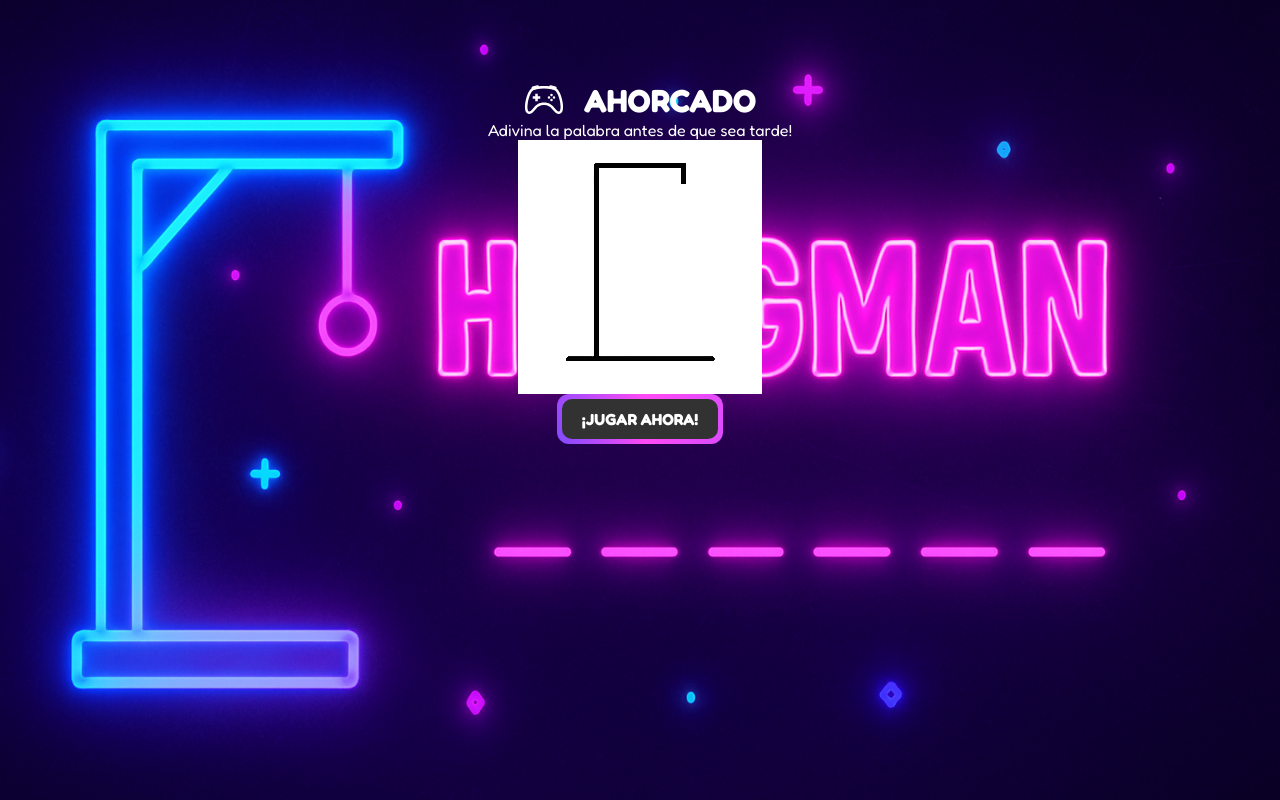
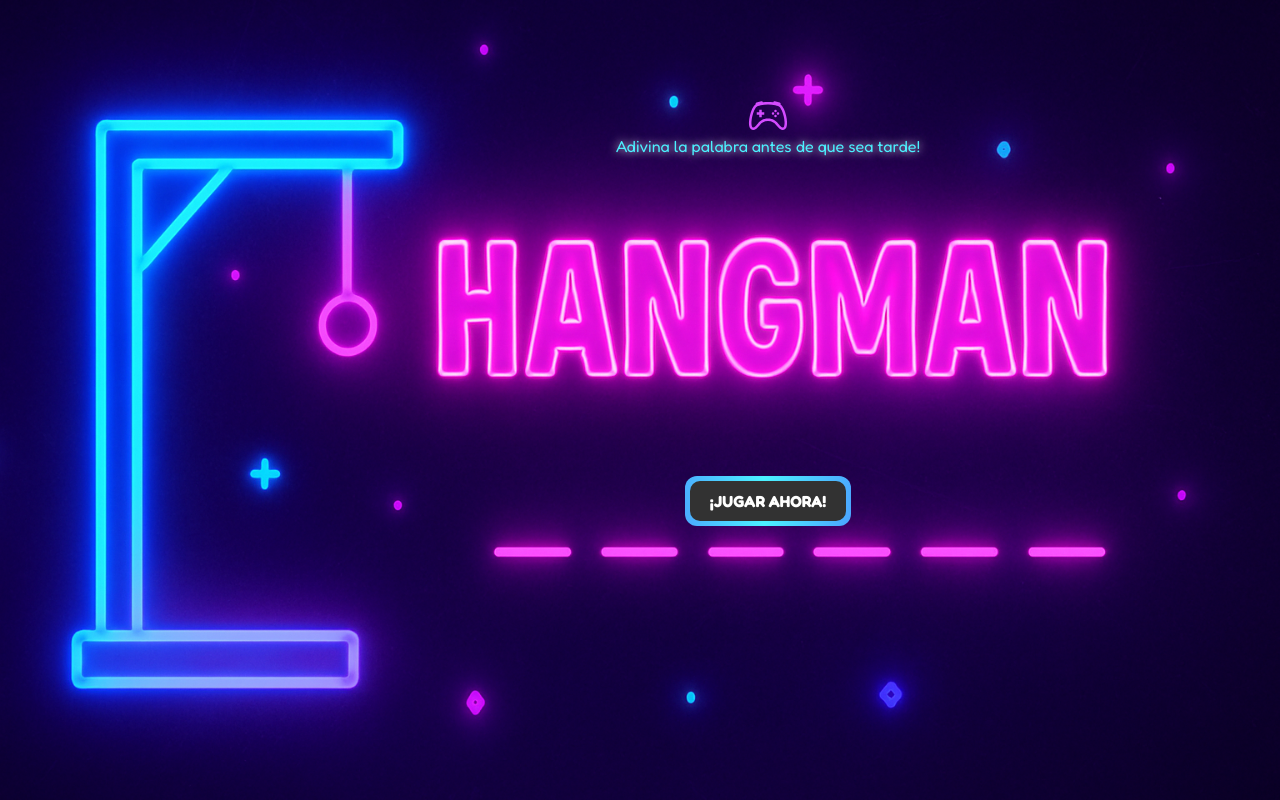
Before and after one commit to Coding-Life-123/hangmanGame, a Vue app: page / in a window 1280 px wide. Built offline with nearby package versions, Linux system fonts and the light colour scheme.

Commit message:
hangman.vue  on work

```diff
--- a/routes/routes.js
+++ b/routes/routes.js
@@ -6,7 +6,8 @@ import { createRouter, createWebHashHistory } from "vue-router";
 const routes = [
     {path:"/", name:"intro", component:IntroPage},
     {path:"/hangman", name:"hangman-game", component:HangMan},
-    /*{path:"/scoreboard", name:"scoreboard", component:ScoreBoard}*/
+    /*{path:"/categories", name:"categories", component:Categories},
+    {path:"/scoreboard", name:"scoreboard", component:ScoreBoard}*/
 ];
 
 export const router = createRouter({
--- a/src/App.vue
+++ b/src/App.vue
@@ -10,7 +10,7 @@
 
 <style scoped>
   .background-App{
-    background: url("../public/background.png");
+    background: url("/background.png");
     height: 100vh;
     width: 100vw;
     z-index: -2;
--- a/src/views/HangMan.vue
+++ b/src/views/HangMan.vue
@@ -1,12 +1,74 @@
 <script setup>
+import { ref } from 'vue';
+
+const word = ref("");
+
+const letters = [
+  "a","b","c","d","e","f","g","h","i","j","k","l","m",
+  "n","ñ","o","p","q","r","s","t","u","v","w","x","y","z"
+];
+
+word.value = "Manzana";
+const chars = ref([...word.value.toLowerCase()]);
+const display = ref(Array(chars.value.length).fill("_"));
+const wrongLetters = ref([]);
+
+
+function browseChar(letter){
+
+    let acierto = false;
+
+    chars.value.forEach((char, index)=>{
+        if(char === letter){
+            display.value[index] = letter;
+            acierto = true;
+        }
+    });
+
+    if(!acierto && !wrongLetters.value.includes(letter)){
+        wrongLetters.value.push(letter);
+    }
+}
+
+browseChar("b")
+
+console.log(chars.value, display.value)
 
 </script>
 
 <template>
-    <div>
-        <h2>hola gays</h2>
+    <div class="hangman-main">
+        <div class="hangman-content">
+            <div class="hangman-game">
+                <h1 v-for="(char, index) in display" :key="index">{{ char }}</h1>
+            </div>
+        </div>
     </div>
 </template>
 
 <style scoped>
+
+    .hangman-main{
+        display: flex;
+        width: 100vw;
+        height: 100vh;
+    }
+
+    .hangman-content{
+        height: 90vh;
+        width: 70vw;
+        background-color: #101820;
+        border-radius: 15px;
+        box-shadow: 0 0 5px 5px white;
+        margin: auto;
+    }
+
+    .hangman-game{
+        display: flex;
+    }
+
+    .hangman-game h1{
+        margin: 0 5px;
+
+    }
 </style>
--- a/src/views/IntroPage.vue
+++ b/src/views/IntroPage.vue
@@ -9,12 +9,10 @@
             <path d="M11.5 6.027a.5.5 0 1 1-1 0 .5.5 0 0 1 1 0m-1.5 1.5a.5.5 0 1 0 0-1 .5.5 0 0 0 0 1m2.5-.5a.5.5 0 1 1-1 0 .5.5 0 0 1 1 0m-1.5 1.5a.5.5 0 1 0 0-1 .5.5 0 0 0 0 1m-6.5-3h1v1h1v1h-1v1h-1v-1h-1v-1h1z"/>
             <path d="M3.051 3.26a.5.5 0 0 1 .354-.613l1.932-.518a.5.5 0 0 1 .62.39c.655-.079 1.35-.117 2.043-.117.72 0 1.443.041 2.12.126a.5.5 0 0 1 .622-.399l1.932.518a.5.5 0 0 1 .306.729q.211.136.373.297c.408.408.78 1.05 1.095 1.772.32.733.599 1.591.805 2.466s.34 1.78.364 2.606c.024.816-.059 1.602-.328 2.21a1.42 1.42 0 0 1-1.445.83c-.636-.067-1.115-.394-1.513-.773-.245-.232-.496-.526-.739-.808-.126-.148-.25-.292-.368-.423-.728-.804-1.597-1.527-3.224-1.527s-2.496.723-3.224 1.527c-.119.131-.242.275-.368.423-.243.282-.494.575-.739.808-.398.38-.877.706-1.513.773a1.42 1.42 0 0 1-1.445-.83c-.27-.608-.352-1.395-.329-2.21.024-.826.16-1.73.365-2.606.206-.875.486-1.733.805-2.466.315-.722.687-1.364 1.094-1.772a2.3 2.3 0 0 1 .433-.335l-.028-.079zm2.036.412c-.877.185-1.469.443-1.733.708-.276.276-.587.783-.885 1.465a14 14 0 0 0-.748 2.295 12.4 12.4 0 0 0-.339 2.406c-.022.755.062 1.368.243 1.776a.42.42 0 0 0 .426.24c.327-.034.61-.199.929-.502.212-.202.4-.423.615-.674.133-.156.276-.323.44-.504C4.861 9.969 5.978 9.027 8 9.027s3.139.942 3.965 1.855c.164.181.307.348.44.504.214.251.403.472.615.674.318.303.601.468.929.503a.42.42 0 0 0 .426-.241c.18-.408.265-1.02.243-1.776a12.4 12.4 0 0 0-.339-2.406 14 14 0 0 0-.748-2.295c-.298-.682-.61-1.19-.885-1.465-.264-.265-.856-.523-1.733-.708-.85-.179-1.877-.27-2.913-.27s-2.063.091-2.913.27"/>
         </svg>
-        <h1>AHORCADO</h1>
     </div>
-    <p>Adivina la palabra antes de que sea tarde!</p>
-    <img src="/hangman0.png" alt="">
+    <p class="guess-text">Adivina la palabra antes de que sea tarde!</p>
     <div class="play-now-container">
-      <button class="play-now">¡JUGAR AHORA!</button>
+      <router-link to="/hangman"><button class="play-now">¡JUGAR AHORA!</button></router-link>
     </div>
   </div>
 </template>
@@ -31,6 +29,7 @@
   display: flex;
   flex-direction: column;
   align-items: center;
+  margin-left: 20vw;
 }
 
 .title{
@@ -44,15 +43,17 @@
   margin: auto;
   height: 40px;
   width: 40px;
+  margin-top: 2vh;
+  fill: #D44BFF;
 }
 
-.title h1{
-  margin: auto;
-  height: fit-content;
-  margin-left: 20px;
+.guess-text{
+  color: #4BF1FF;
+  text-shadow: 0px 0px 10px  white;
 }
 
 .play-now-container{
+  margin-top: 40vh;
   padding: 5px;
   position: relative;
   width: fit-content;
@@ -76,12 +77,15 @@
 .play-now-container::before{
   content: "";
   position: absolute;
-  margin-top: -40px;
-  margin-left: -160px;
+  margin-top: -10px;
+  margin-left: -420px;
   inset: -4px; /* margen para simular el borde */
   background: conic-gradient(
-    #C77DFF,
-    #B05CFF,
+    #FF4BF4,
+    #D44BFF,
+    #4B68FF,
+    #4BF1FF,
+    #4B68FF,
     #D44BFF,
     #FF4BF4,
     #7F4BFF,
@@ -91,15 +95,18 @@
     #7F4BFF,
     #FF4BF4,
     #D44BFF,
-    #B05CFF,
-    #C77DFF
+    #4B68FF,
+    #4BF1FF,
+    #4B68FF,
+    #D44BFF,
+    #FF4BF4
   );
   padding: 3px;
   z-index: -1;
-  width: 500px;
-  height: 500px;
+  width: 1000px;
+  height: 1000px;
   border-radius: 50%;
-  animation: rotar 4s linear infinite;
+  animation: rotar 6s linear infinite;
 }
 
 </style>
```
